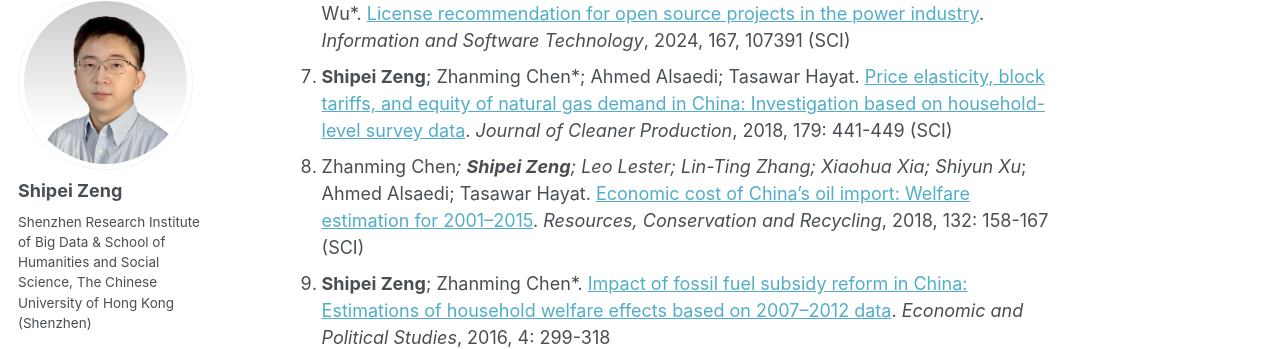
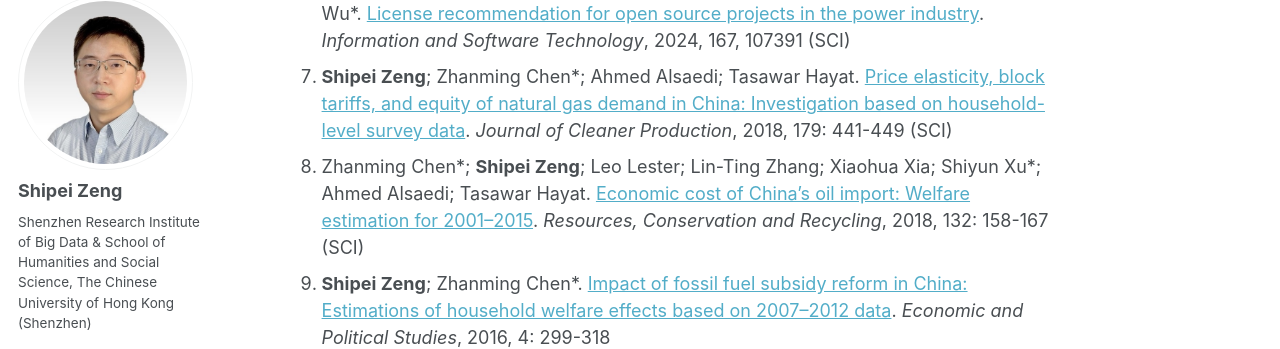
Before and after one commit to shipei-zeng/shipei-zeng.github.io, a Jekyll site: the page built from _pages/research.md, in a window 1280 px wide and 900 px high, scrolled down 739 px. Shown: the part 104-453 px from the top of the window. Built offline with Jekyll 4.4.1, drawn with Linux system fonts in a browser that asks for light colours; a script that is not in the unit is left out.

```diff
--- a/_pages/research.md
+++ b/_pages/research.md
@@ -8,28 +8,28 @@ Digital Economy, Economic Statistics, Computational Social Science
 
 Journal Articles
 ------
-1. __Shipei Zeng__; Kevin Fox*. [Productivity measurement with big data: A data-driven approach capturing firm heterogeneity](https://onlinelibrary.wiley.com/doi/10.1111/1467-8462.70014). _Australian Economic Review_ 2025, June 8: 1-10 (SSCI)
-1. __Shipei Zeng__; Shan Dai*. [Synergizing domain knowledge and machine learning: Intelligent early fraud detection enhanced by earnings management analysis](https://onlinelibrary.wiley.com/doi/full/10.1111/irfi.70021). _International Review of Finance_ 2025, May 2: 1-27 (SSCI)
-1. __Shipei Zeng__; Jie Chen*. [Empowerment of smart governance for local governments in China: Lessons from Shenzhen](https://link.springer.com/article/10.1007/s13132-025-02761-2). _Journal of the Knowledge Economy_ 2025, May 2: 1-19.
-1. Shan Dai; Jiayu Zhang; Zhelin Huang; __Shipei Zeng__*. [Fire prediction and risk identification with interpretable machine learning](https://onlinelibrary.wiley.com/doi/10.1002/for.3266?af=R). _Journal of Forecasting_, 2025, Mar 2: 1-17 (SSCI)
-1. __Shipei Zeng__*; Deyu Rao. [Random forests with economic roots: Explaining machine learning in hedonic imputation](https://link.springer.com/article/10.1007/s10614-024-10798-9). _Computational Economics_, 2024, Nov 26: 1-25 (SCI & SSCI)
-1. Ximing Zhang; Huan Xu; Qiuling Yu; __Shipei Zeng__; Shan Dai; Haowen Yang; Shuhan Wu*. [License recommendation for open source projects in the power industry](https://www.sciencedirect.com/science/article/abs/pii/S095058492300246X). _Information and Software Technology_, 2024, 167, 107391 (SCI)
-1. __Shipei Zeng__; Zhanming Chen*; Ahmed Alsaedi; Tasawar Hayat. [Price elasticity, block tariffs, and equity of natural gas demand in China: Investigation based on household-level survey data](https://www.sciencedirect.com/science/article/abs/pii/S0959652618301458). _Journal of Cleaner Production_, 2018, 179: 441-449 (SCI)
-1. Zhanming Chen*; __Shipei Zeng__; Leo Lester; Lin-Ting Zhang; Xiaohua Xia; Shiyun Xu*; Ahmed Alsaedi; Tasawar Hayat. [Economic cost of China’s oil import: Welfare estimation for 2001–2015](https://www.sciencedirect.com/science/article/abs/pii/S0921344918300399). _Resources, Conservation and Recycling_, 2018, 132: 158-167 (SCI)
-1. __Shipei Zeng__; Zhanming Chen*. [Impact of fossil fuel subsidy reform in China: Estimations of household welfare effects based on 2007–2012 data](https://www.tandfonline.com/doi/full/10.1080/20954816.2016.1218669). _Economic and Political Studies_, 2016, 4: 299-318
+1. __Shipei Zeng__; Kevin Fox\*. [Productivity measurement with big data: A data-driven approach capturing firm heterogeneity](https://onlinelibrary.wiley.com/doi/10.1111/1467-8462.70014). _Australian Economic Review_ 2025, June 8: 1-10 (SSCI)
+1. __Shipei Zeng__; Shan Dai\*. [Synergizing domain knowledge and machine learning: Intelligent early fraud detection enhanced by earnings management analysis](https://onlinelibrary.wiley.com/doi/full/10.1111/irfi.70021). _International Review of Finance_ 2025, May 2: 1-27 (SSCI)
+1. __Shipei Zeng__; Jie Chen\*. [Empowerment of smart governance for local governments in China: Lessons from Shenzhen](https://link.springer.com/article/10.1007/s13132-025-02761-2). _Journal of the Knowledge Economy_ 2025, May 2: 1-19.
+1. Shan Dai; Jiayu Zhang; Zhelin Huang; __Shipei Zeng__\*. [Fire prediction and risk identification with interpretable machine learning](https://onlinelibrary.wiley.com/doi/10.1002/for.3266?af=R). _Journal of Forecasting_, 2025, Mar 2: 1-17 (SSCI)
+1. __Shipei Zeng__\*; Deyu Rao. [Random forests with economic roots: Explaining machine learning in hedonic imputation](https://link.springer.com/article/10.1007/s10614-024-10798-9). _Computational Economics_, 2024, Nov 26: 1-25 (SCI & SSCI)
+1. Ximing Zhang; Huan Xu; Qiuling Yu; __Shipei Zeng__; Shan Dai; Haowen Yang; Shuhan Wu\*. [License recommendation for open source projects in the power industry](https://www.sciencedirect.com/science/article/abs/pii/S095058492300246X). _Information and Software Technology_, 2024, 167, 107391 (SCI)
+1. __Shipei Zeng__; Zhanming Chen\*; Ahmed Alsaedi; Tasawar Hayat. [Price elasticity, block tariffs, and equity of natural gas demand in China: Investigation based on household-level survey data](https://www.sciencedirect.com/science/article/abs/pii/S0959652618301458). _Journal of Cleaner Production_, 2018, 179: 441-449 (SCI)
+1. Zhanming Chen\*; __Shipei Zeng__; Leo Lester; Lin-Ting Zhang; Xiaohua Xia; Shiyun Xu\*; Ahmed Alsaedi; Tasawar Hayat. [Economic cost of China’s oil import: Welfare estimation for 2001–2015](https://www.sciencedirect.com/science/article/abs/pii/S0921344918300399). _Resources, Conservation and Recycling_, 2018, 132: 158-167 (SCI)
+1. __Shipei Zeng__; Zhanming Chen\*. [Impact of fossil fuel subsidy reform in China: Estimations of household welfare effects based on 2007–2012 data](https://www.tandfonline.com/doi/full/10.1080/20954816.2016.1218669). _Economic and Political Studies_, 2016, 4: 299-318
 
 Conferences
 ------
-1. Shan Dai; Guoyong Yang; __Shipei Zeng__*. Quantitative assessment of high quality development at the district level powered by big data: A case study of Shenzhen. _The 6th Annual Conference of the Evaluation Methods and Applications Sub-society_. Hangzhou, China, from 2023-6-10 to 2023-6-11
-1. Kai Zhang; Shan Dai; __Shipei Zeng__*. Automated project evaluation in the era of big data: Informing the matching degree between proposals and outputs based on text analysis. _2023 Big Data and Statistical Science Interdisciplinary Academic Conference_. Shenzhen, China, from 2023-4-21 to 2023-4-23
-1. Shujuan Zhang; __Shipei Zeng__; Shan Dai*. Prediction and causality in community fire safety management powered by urban big data. _The 22nd Annual Conference of Systems Engineering Society of China_. Dalian, China, from 2022-11-26 to 2022-11-27
-1. __Shipei Zeng__*. [Frontier firms, inefficiency and productivity dynamics](https://iariw.org/wp-content/uploads/2021/08/Firm_Dynamics_Zeng_Paper.pdf). _36th International Association for Research in Income and Wealth General Conference_. Oslo, Norway (Online), from 2021-8-23 to 2021-8-27
-1. __Shipei Zeng__*. [Hedonic imputation with tree-based decision approaches](https://iariw.org/wp-content/uploads/2021/08/Hedonic_Imputation_Zeng_Paper.pdf). _36th International Association for Research in Income and Wealth General Conference_. Oslo, Norway (Online), from 2021-8-23 to 2021-8-27
-1. __Shipei Zeng__; Stephanie Parsons; Erwin Diewert; Kevin Fox*. [Industry and state level value added and productivity decompositions](https://conference.unsw.edu.au/content/dam/pdfs/business/caer/research-reports/emg-workshop-2018/emg2018-6_SZeng_EMG-Slides.pdf). _EMG Workshop 2018_. Sydney, Australia, from 2018-11-29 to 2018-11-30
-1. Kevin Fox*; Khanh Hoang; __Shipei Zeng__. Value added and productivity decompositions with natural capital. _ESCoE Conference on Economic Measurement 2018, Bank of England_. London, the UK, from 2018-5-16 to 2018-5-17
+1. Shan Dai; Guoyong Yang; __Shipei Zeng__\*. Quantitative assessment of high quality development at the district level powered by big data: A case study of Shenzhen. _The 6th Annual Conference of the Evaluation Methods and Applications Sub-society_. Hangzhou, China, from 2023-6-10 to 2023-6-11
+1. Kai Zhang; Shan Dai; __Shipei Zeng__\*. Automated project evaluation in the era of big data: Informing the matching degree between proposals and outputs based on text analysis. _2023 Big Data and Statistical Science Interdisciplinary Academic Conference_. Shenzhen, China, from 2023-4-21 to 2023-4-23
+1. Shujuan Zhang; __Shipei Zeng__; Shan Dai\*. Prediction and causality in community fire safety management powered by urban big data. _The 22nd Annual Conference of Systems Engineering Society of China_. Dalian, China, from 2022-11-26 to 2022-11-27
+1. __Shipei Zeng__\*. [Frontier firms, inefficiency and productivity dynamics](https://iariw.org/wp-content/uploads/2021/08/Firm_Dynamics_Zeng_Paper.pdf). _36th International Association for Research in Income and Wealth General Conference_. Oslo, Norway (Online), from 2021-8-23 to 2021-8-27
+1. __Shipei Zeng__\*. [Hedonic imputation with tree-based decision approaches](https://iariw.org/wp-content/uploads/2021/08/Hedonic_Imputation_Zeng_Paper.pdf). _36th International Association for Research in Income and Wealth General Conference_. Oslo, Norway (Online), from 2021-8-23 to 2021-8-27
+1. __Shipei Zeng__; Stephanie Parsons; Erwin Diewert; Kevin Fox\*. [Industry and state level value added and productivity decompositions](https://conference.unsw.edu.au/content/dam/pdfs/business/caer/research-reports/emg-workshop-2018/emg2018-6_SZeng_EMG-Slides.pdf). _EMG Workshop 2018_. Sydney, Australia, from 2018-11-29 to 2018-11-30
+1. Kevin Fox\*; Khanh Hoang; __Shipei Zeng__. Value added and productivity decompositions with natural capital. _ESCoE Conference on Economic Measurement 2018, Bank of England_. London, the UK, from 2018-5-16 to 2018-5-17
 1. Zhanming Chen; __Shipei Zeng__; Leo Lester; Xiaohua Xia; Linting Zhang. [How costly is China's oil import? Welfare loss estimation of foreign oil dependence 2001–2015](https://www.iaee.org/proceedings/article/14278). _40th IAEE International Conference_. Singapore, from 2017-6-18 to 2017-6-21
-1. __Shipei Zeng__; Zhanming Chen*; Jin Guo. Price elasticities of residential natural gas demand in China: Evidence from household-level survey data. _The 19th Annual Conference of Systems Engineering Society of China_. Beijing, China, from 2016-10-28 to 2016-10-31
-1. __Shipei Zeng__; Hanwen Wang; Zhanming Chen*; Rong Yu. [Derived from OSMM method: A plain analysis about oil security cost to China’s economy](https://link.springer.com/chapter/10.1007/978-3-662-44085-8_19). _2014 1st International Conference on Industrial Economics and Industrial Security_. Beijing, China, from 2014-7-23 to 2014-7-26
+1. __Shipei Zeng__; Zhanming Chen\*; Jin Guo. Price elasticities of residential natural gas demand in China: Evidence from household-level survey data. _The 19th Annual Conference of Systems Engineering Society of China_. Beijing, China, from 2016-10-28 to 2016-10-31
+1. __Shipei Zeng__; Hanwen Wang; Zhanming Chen\*; Rong Yu. [Derived from OSMM method: A plain analysis about oil security cost to China’s economy](https://link.springer.com/chapter/10.1007/978-3-662-44085-8_19). _2014 1st International Conference on Industrial Economics and Industrial Security_. Beijing, China, from 2014-7-23 to 2014-7-26
 
 Reports
 ------
```
